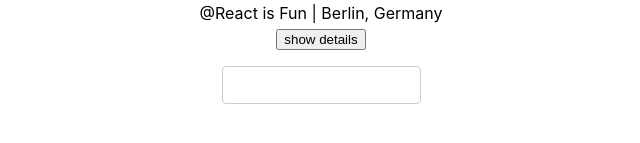
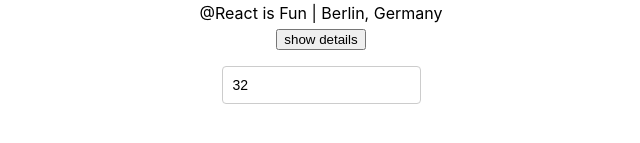
Before and after one commit to AfonsoRD/meet, a React (Create React App) app: page / in a window 1280 px wide. Shown: the part 403-546 px from the top of the page, without its empty margins (319-959 px from the left). Built offline with nearby package versions, Linux system fonts and the light colour scheme.

Commit message:
fix bug on number of events

```diff
--- a/src/NumberOfEvents.js
+++ b/src/NumberOfEvents.js
@@ -15,7 +15,7 @@
         <input
           className='num'
           type='number'
-          value={this.num}
+          value={num}
           onChange={(event) => {
             this.changeNum(event.target.value);
           }}
```
